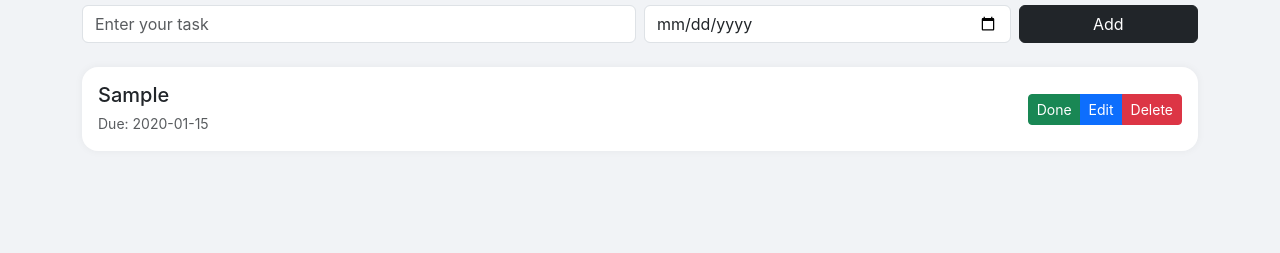
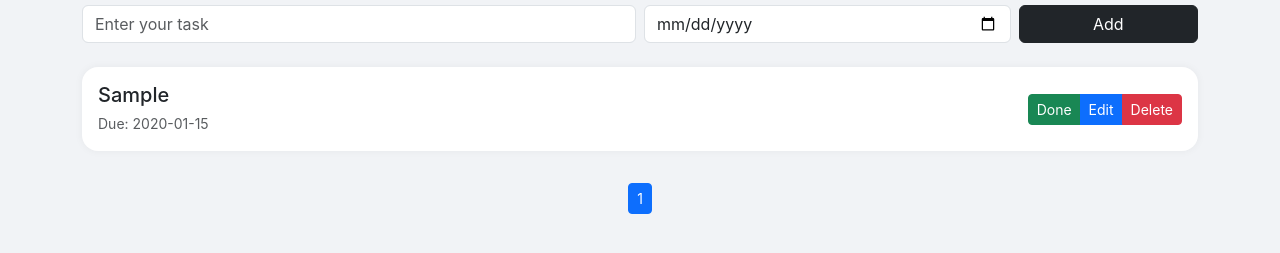
Before and after one commit to Akshaygr27/todoapp, a plain HTML site: page index.html in a window 1280 px wide. Both pictures are taken after typing "Sample", "2020-01-15" into the empty fields and a click on the button "Add". Shown: the part 145-398 px from the top of the page. Drawn offline with nearby package versions, Linux system fonts and the light colour scheme; a web font is replaced by a local one.

Commit message:
Implemented pagination with 5 todos per page

```diff
--- a/app.js
+++ b/app.js
@@ -5,18 +5,26 @@
 
     const form = document.getElementById("todo-form");
     const list = document.getElementById("todo-list");
+    const pagination = document.getElementById("pagination");
     const editText = document.getElementById("edit-text");
     const editDate = document.getElementById("edit-date");
 
     // Generate a simple unique ID using timestamp and random string
     const generateId = () => `id-${Date.now()}-${Math.floor(Math.random() * 10000)}`;
 
+    let currentPage = 1;
+    const itemsPerPage = 5;
+
     // Render all todo items into the list container
     const renderTodos = () => {
       list.innerHTML = "";
+      pagination.innerHTML = "";
       // Display the latest todos first
       const reversedTodos = [...todos].reverse();
-      reversedTodos.forEach((todo, index) => {
+      const start = (currentPage - 1) * itemsPerPage;
+      const paginatedTodos = reversedTodos.slice(start, start + itemsPerPage);
+      paginatedTodos.forEach((todo) => {
+        const index = todos.indexOf(todo);
         const card = document.createElement("div");
         card.className = `col-12 fade-in`;
         card.innerHTML = `
@@ -27,11 +35,11 @@
                 <small class="text-muted">Due: ${todo.date}</small>
               </div>
               <div class="btn-group">
-                <button class="btn btn-sm btn-success" onclick="toggleComplete(${todos.indexOf(todo)})">
+                <button class="btn btn-sm btn-success" onclick="toggleComplete(${index})">
                   ${todo.completed ? 'Undo' : 'Done'}
                 </button>
-                <button class="btn btn-sm btn-primary" onclick="openEdit(${todos.indexOf(todo)})">Edit</button>
-                <button class="btn btn-sm btn-danger" onclick="openDelete(${todos.indexOf(todo)})">Delete</button>
+                <button class="btn btn-sm btn-primary" onclick="openEdit(${index})">Edit</button>
+                <button class="btn btn-sm btn-danger" onclick="openDelete(${index})">Delete</button>
               </div>
             </div>
           </div>
@@ -39,8 +47,24 @@
         list.appendChild(card);
       });
       // Store updated todos to localStorage
+      renderPagination(reversedTodos.length);
       localStorage.setItem("udo_todos", JSON.stringify(todos));
     };
+    // Render pagination based on total items
+    // This function creates pagination links based on the total number of items
+    function renderPagination(totalItems) {
+      const pageCount = Math.ceil(totalItems / itemsPerPage);
+      for (let i = 1; i <= pageCount; i++) {
+        const li = document.createElement("li");
+        li.className = `page-item ${i === currentPage ? "active" : ""}`;
+        li.innerHTML = `<a class="page-link" href="#">${i}</a>`;
+        li.onclick = () => {
+          currentPage = i;
+          renderTodos();
+        };
+        pagination.appendChild(li);
+      }
+    }
 
     // Handle add new todo form submission
     form.onsubmit = (e) => {
--- a/index.html
+++ b/index.html
@@ -34,6 +34,12 @@
     </div>
 
     <div id="todo-list" class="row g-3"></div>
+    <!-- Pagination Area -->
+    <div class="pagination-container">
+      <nav>
+        <ul class="pagination pagination-sm" id="pagination"></ul>
+      </nav>
+    </div>
   </main>
 
   <!-- Edit Modal -->
--- a/styles.css
+++ b/styles.css
@@ -49,3 +49,9 @@ body {
         transform: translateY(0);
       }
     }
+    .pagination-container {
+      display: flex;
+      justify-content: center;
+      align-items: center;
+      margin-top: 2rem;
+    }
```
